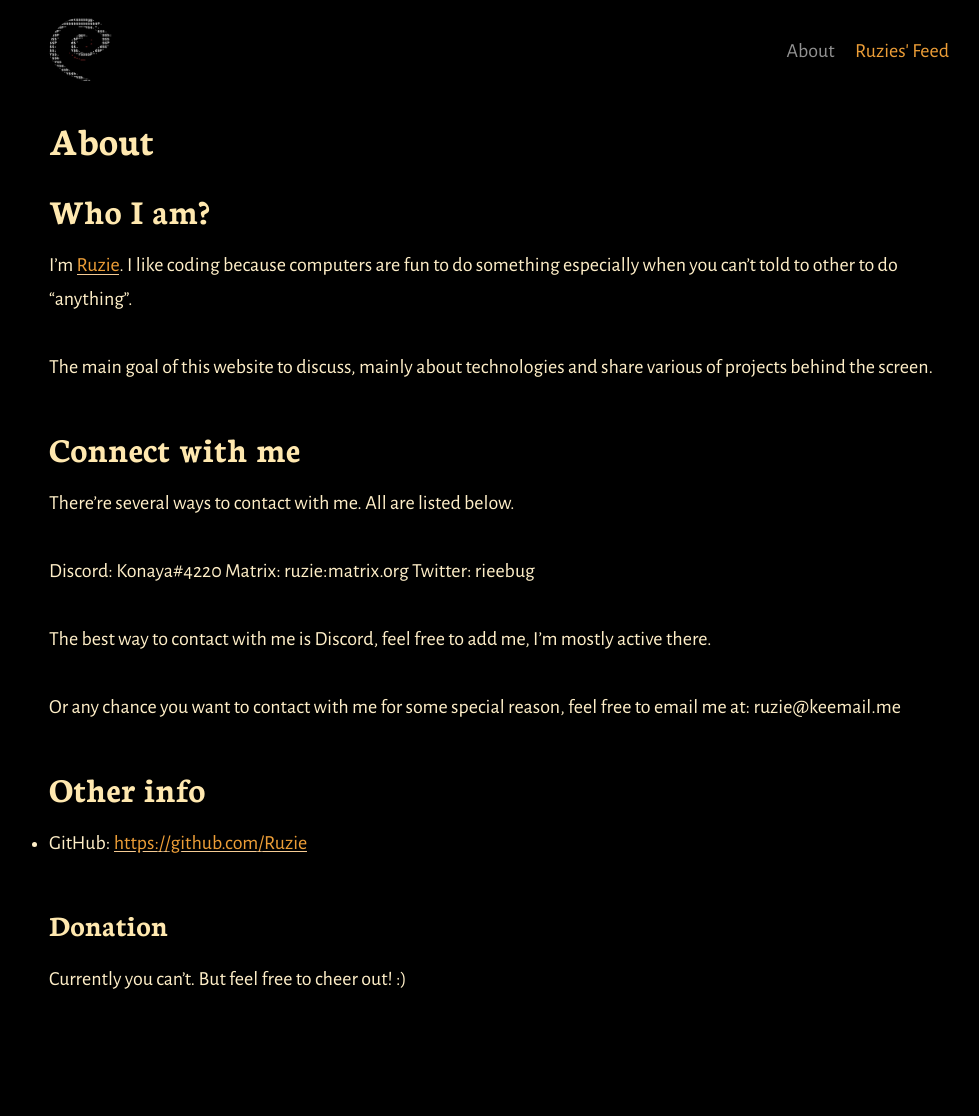
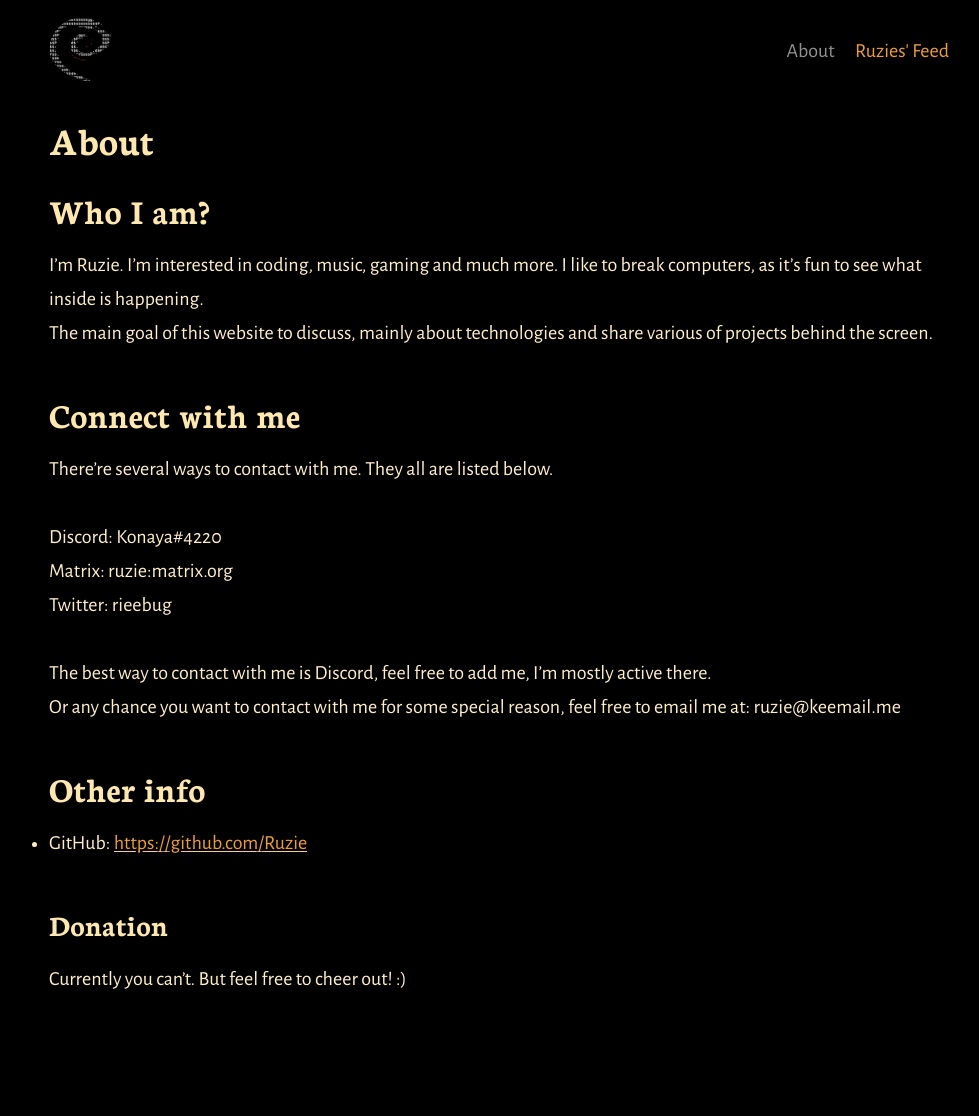
Before and after one commit to mystuffs/templeteee_prev, a Jekyll site: the page built from about.md, in a window 1280 px wide. Shown: the whole page, without its empty margins (141-1120 px from the left). Built offline with Jekyll 4.4.1, drawn with Linux system fonts in a browser that asks for light colours.

```diff
--- a/about.md
+++ b/about.md
@@ -4,21 +4,18 @@ title: About
 
 ## Who I am?
 
-I'm [Ruzie](https://github.com/Ruzie). I like coding because computers are fun to do something especially when you can't told to other to do "anything".
-
+I'm Ruzie. I'm interested in coding, music, gaming and much more. I like to break computers, as it's fun to see what inside is happening.\
 The main goal of this website to discuss, mainly about technologies and share various of projects behind the screen.
-
 
 ## Connect with me
 
-There're several ways to contact with me. All are listed below.
+There're several ways to contact with me. They all are listed below.
 
-Discord: Konaya#4220
-Matrix: ruzie:matrix.org
+Discord: Konaya#4220\
+Matrix: ruzie:matrix.org\
 Twitter: rieebug
 
-The best way to contact with me is Discord, feel free to add me, I'm mostly active there.
-
+The best way to contact with me is Discord, feel free to add me, I'm mostly active there.\
 Or any chance you want to contact with me for some special reason, feel free to email me at: ruzie@keemail.me
 
 ## Other info
```
